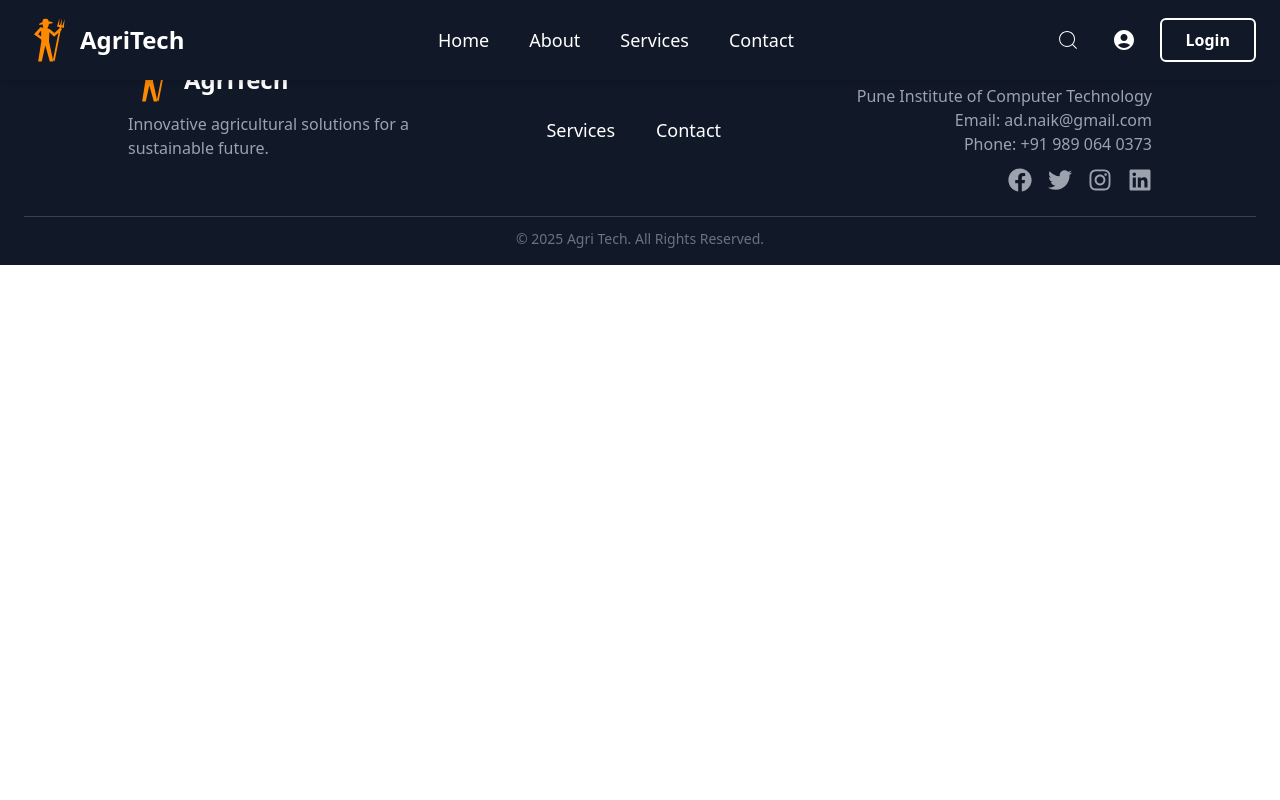
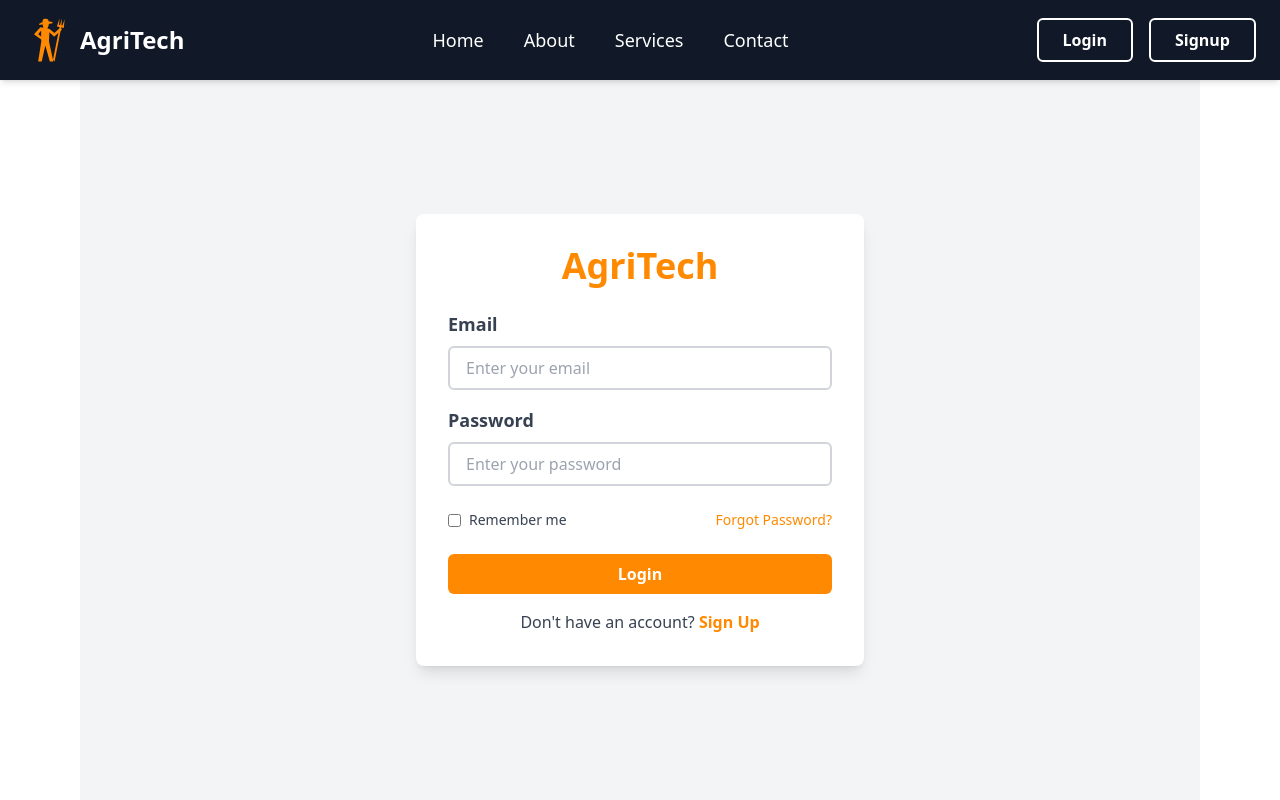
Before and after one commit to KaustubhN1402/practice_project, a React (Create React App) app: page /Login in a window 1280 px wide. Shown: the top 800 px of the page. Built offline with nearby package versions, Linux system fonts and the light colour scheme.

Commit message:
login page is completed

```diff
--- a/package.json
+++ b/package.json
@@ -4,6 +4,7 @@
   "private": true,
   "dependencies": {
     "cra-template": "1.2.0",
+    "firebase": "^11.2.0",
     "framer-motion": "^12.0.1",
     "react": "^19.0.0",
     "react-dom": "^19.0.0",
--- a/src/App.js
+++ b/src/App.js
@@ -6,6 +6,7 @@ import About from "./components/Pagess/About";
 import Services from "./components/Pagess/Services";
 import Contact from "./components/Pagess/Contact";
 import Footer from "./components/Footer/Footer";
+import Login from "./components/Pagess/Login";
 
 const App = () => {
   return (
@@ -19,6 +20,7 @@ const App = () => {
             <Route path="/about" element={<About />} />
             <Route path="/services" element={<Services />} />
             <Route path="/contact" element={<Contact />} />
+            <Route path="/Login" element={<Login />} />
           </Routes>
         </div>
         <Footer/>
--- a/src/components/Navbar/Navbar.js
+++ b/src/components/Navbar/Navbar.js
@@ -1,7 +1,6 @@
 import React, { useState } from "react";
-import { CiSearch } from "react-icons/ci";
 import { GiFarmer } from "react-icons/gi";
-import { MdAccountCircle, MdMenu, MdClose } from "react-icons/md";
+import { MdMenu, MdClose } from "react-icons/md";
 import { Link } from "react-router-dom";
 
 const Navbar = () => {
@@ -9,7 +8,6 @@ const Navbar = () => {
 
   return (
     <>
-
       <nav className="fixed top-0 left-0 w-full bg-gray-900 shadow-md z-50">
         <div className="container flex justify-between items-center py-4 px-6">
           {/* Leftmost - Logo Section */}
@@ -49,15 +47,16 @@ const Navbar = () => {
 
           {/* Rightmost - Icons Section */}
           <div className="flex items-center gap-4">
-            <button className="text-white text-2xl hover:bg-primary hover:text-white rounded-full p-2 transition-all duration-200">
-              <CiSearch />
-            </button>
-            <button className="text-white text-2xl hover:bg-primary hover:text-white rounded-full p-2 transition-all duration-200">
-              <MdAccountCircle />
-            </button>
-            <button className="hidden md:block hover:bg-primary text-white font-semibold rounded-md border-2 border-white px-6 py-2 transition-all duration-200">
-              Login
-            </button>
+            <Link to="/login">
+              <button className="hidden md:block hover:bg-primary text-white font-semibold rounded-md border-2 border-white px-6 py-2 transition-all duration-200">
+                Login
+              </button>
+            </Link>
+            <Link to="/signup">
+              <button className="hidden md:block hover:bg-primary text-white font-semibold rounded-md border-2 border-white px-6 py-2 transition-all duration-200">
+                Signup
+              </button>
+            </Link>
           </div>
 
           {/* Mobile Menu Button */}
@@ -73,9 +72,7 @@ const Navbar = () => {
         {/* Mobile Dropdown Menu */}
         <div
           className={`md:hidden fixed top-16 left-0 w-full bg-white shadow-lg py-6 transition-all duration-300 ${
-            open
-              ? "opacity-100 translate-y-0"
-              : "opacity-0 -translate-y-10 hidden"
+            open ? "opacity-100 translate-y-0" : "opacity-0 -translate-y-10 hidden"
           }`}
         >
           <ul className="flex flex-col items-center gap-6 text-black text-lg">
@@ -115,6 +112,24 @@ const Navbar = () => {
                 Contact
               </Link>
             </li>
+            <li>
+              <Link
+                to="/login"
+                className="hover:text-primary duration-200"
+                onClick={() => setOpen(false)}
+              >
+                Login
+              </Link>
+            </li>
+            <li>
+              <Link
+                to="/signup"
+                className="hover:text-primary duration-200"
+                onClick={() => setOpen(false)}
+              >
+                Signup
+              </Link>
+            </li>
           </ul>
         </div>
       </nav>
--- a/src/components/Pagess/Contact.js
+++ b/src/components/Pagess/Contact.js
@@ -23,7 +23,7 @@ const Contact = () => {
   };
 
   return (
-    <div className="contact-container bg-gray-50 py-20">
+    <div className="contact-container bg-gray-100 py-20">
       {/* Contact Header */}
       <section className="contact-header text-center px-4">
         <h1 className="text-4xl font-bold text-primary">
--- /dev/null
+++ b/src/components/Pagess/Login.js
@@ -0,0 +1,84 @@
+import React, { useState } from "react";
+import { Link } from "react-router-dom";
+
+const Login = () => {
+  const [email, setEmail] = useState("");
+  const [password, setPassword] = useState("");
+
+  const handleLogin = (e) => {
+    e.preventDefault();
+    // Add login logic here
+  };
+
+  return (
+    <div className="contact-container bg-gray-100 py-20 h-screen flex justify-center items-center">
+      <div className="w-full max-w-md bg-white rounded-lg shadow-lg p-8">
+        {/* Logo Section */}
+        <div className="text-2xl flex justify-center items-center gap-2 font-bold mb-6">
+          <p className="text-primary text-4xl">AgriTech</p>
+        </div>
+
+        {/* Login Form */}
+        <form onSubmit={handleLogin}>
+          <div className="mb-4">
+            <label htmlFor="email" className="block text-gray-700 text-lg font-semibold">
+              Email
+            </label>
+            <input
+              type="email"
+              id="email"
+              placeholder="Enter your email"
+              value={email}
+              onChange={(e) => setEmail(e.target.value)}
+              className="w-full px-4 py-2 border-2 border-gray-300 rounded-md focus:outline-none focus:border-primary mt-2"
+              required
+            />
+          </div>
+
+          <div className="mb-6">
+            <label htmlFor="password" className="block text-gray-700 text-lg font-semibold">
+              Password
+            </label>
+            <input
+              type="password"
+              id="password"
+              placeholder="Enter your password"
+              value={password}
+              onChange={(e) => setPassword(e.target.value)}
+              className="w-full px-4 py-2 border-2 border-gray-300 rounded-md focus:outline-none focus:border-primary mt-2"
+              required
+            />
+          </div>
+
+          <div className="flex items-center justify-between mb-6">
+            <div className="flex items-center">
+              <input type="checkbox" id="remember" className="mr-2" />
+              <label htmlFor="remember" className="text-gray-700 text-sm">Remember me</label>
+            </div>
+            <Link to="/forgot-password" className="text-primary text-sm">
+              Forgot Password?
+            </Link>
+          </div>
+
+          <button
+            type="submit"
+            className="w-full bg-primary text-white font-semibold rounded-md px-6 py-2 transition-all duration-200 hover:bg-opacity-90"
+          >
+            Login
+          </button>
+        </form>
+
+        <div className="mt-4 text-center text-gray-700">
+          <p>
+            Don't have an account?{" "}
+            <Link to="/signup" className="text-primary font-semibold">
+              Sign Up
+            </Link>
+          </p>
+        </div>
+      </div>
+    </div>
+  );
+};
+
+export default Login;
```
Also changed, not shown: 1 other file (tests, documents, lock files or other folders).
